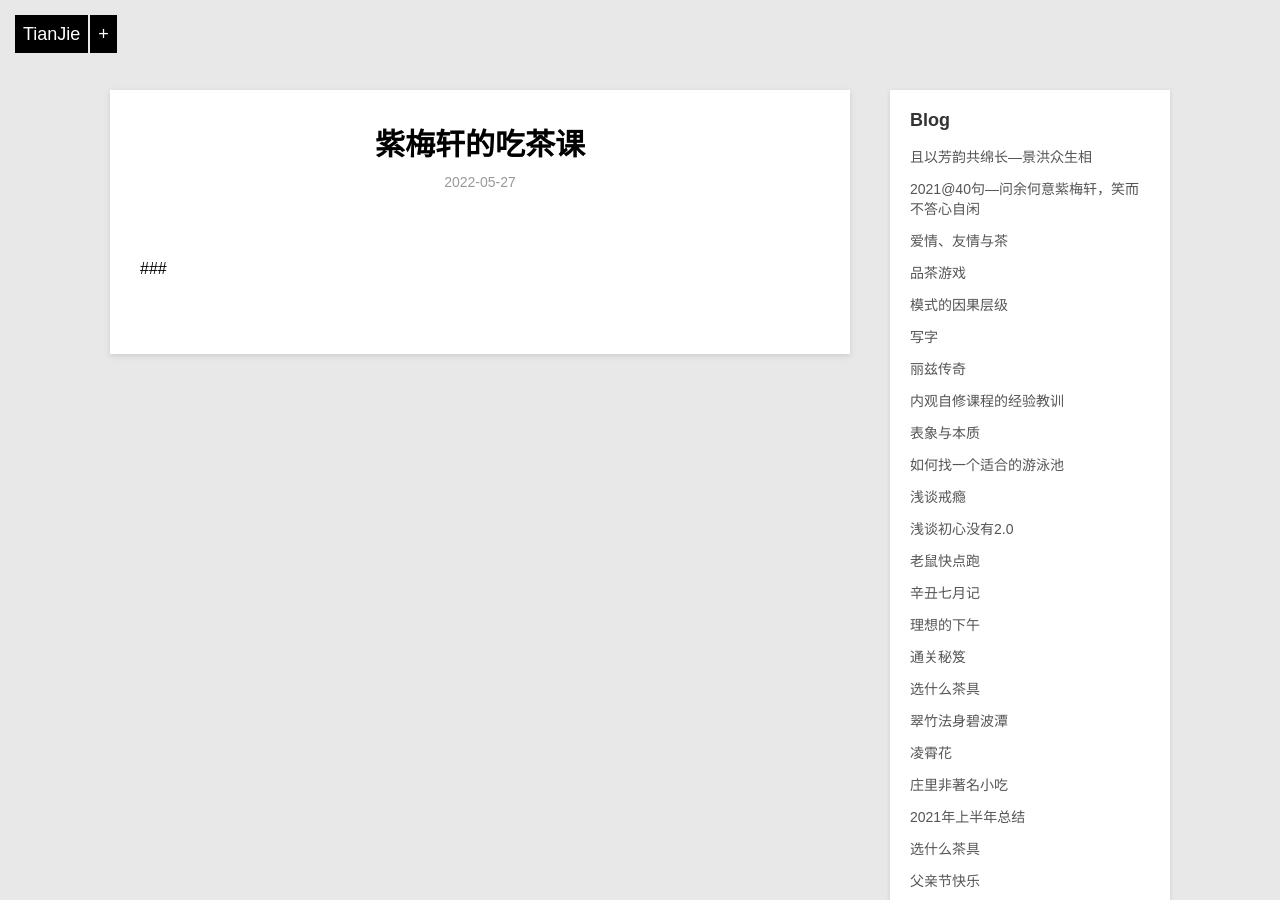
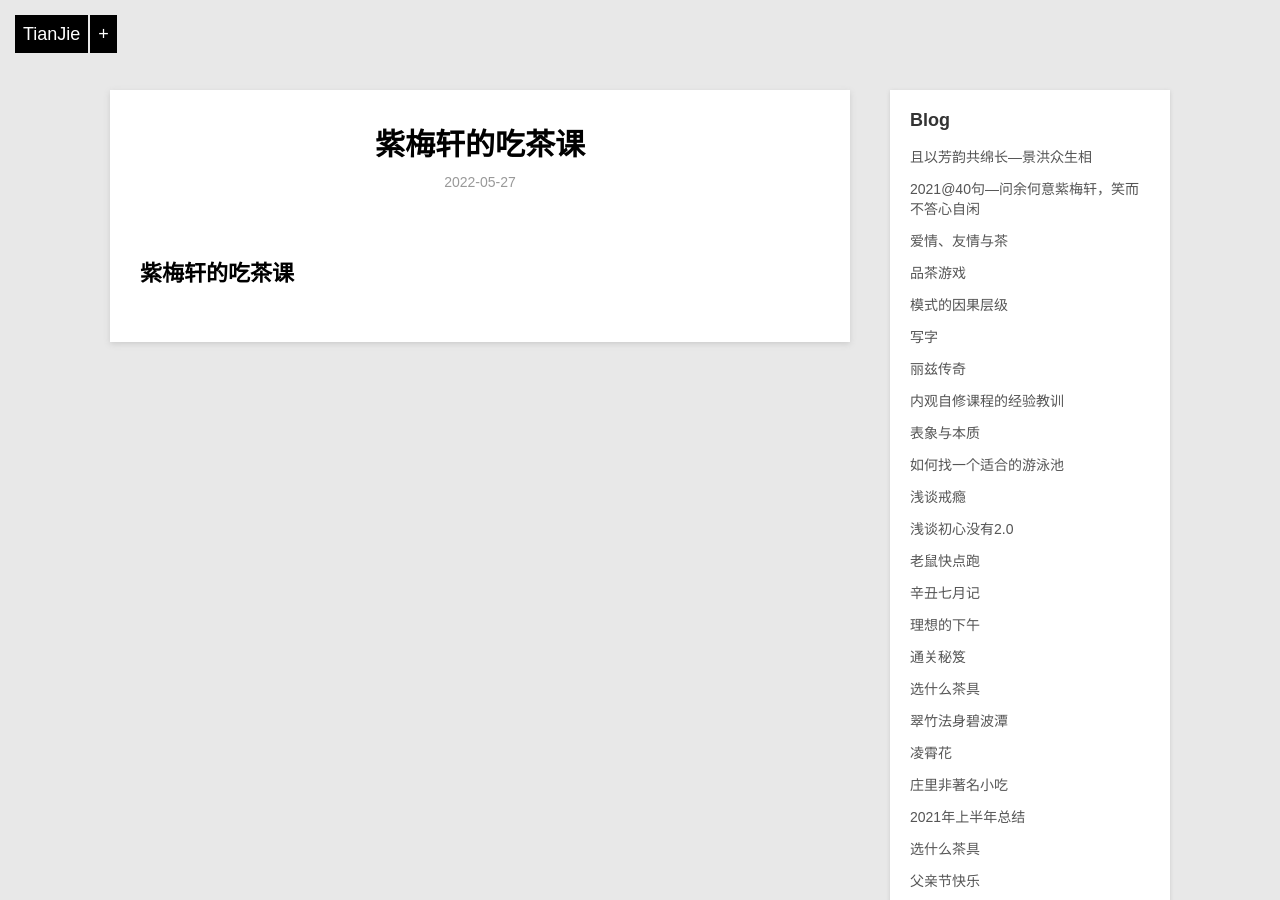
Before and after one commit to violettianjie/violettianjie.github.io, a Jekyll site: the page built from _posts/dejavu/2022-05-27-teaclass.md, in a window 1280 px wide and 900 px high. Built offline with Jekyll 4.4.1, drawn with Linux system fonts in a browser that asks for light colours.

Commit message:
Update 2022-05-27-teaclass.md

```diff
--- a/_posts/dejavu/2022-05-27-teaclass.md
+++ b/_posts/dejavu/2022-05-27-teaclass.md
@@ -6,4 +6,4 @@ description: 茶课
 ---
 
 
-###
+## 紫梅轩的吃茶课
```
